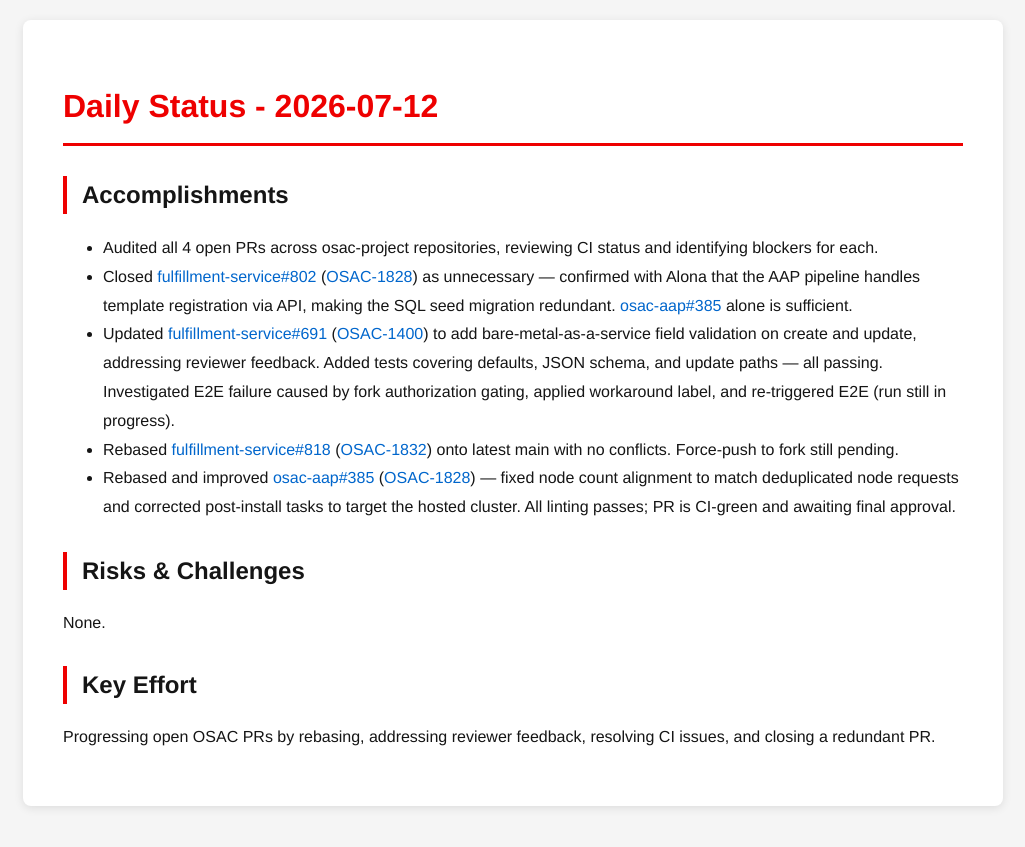
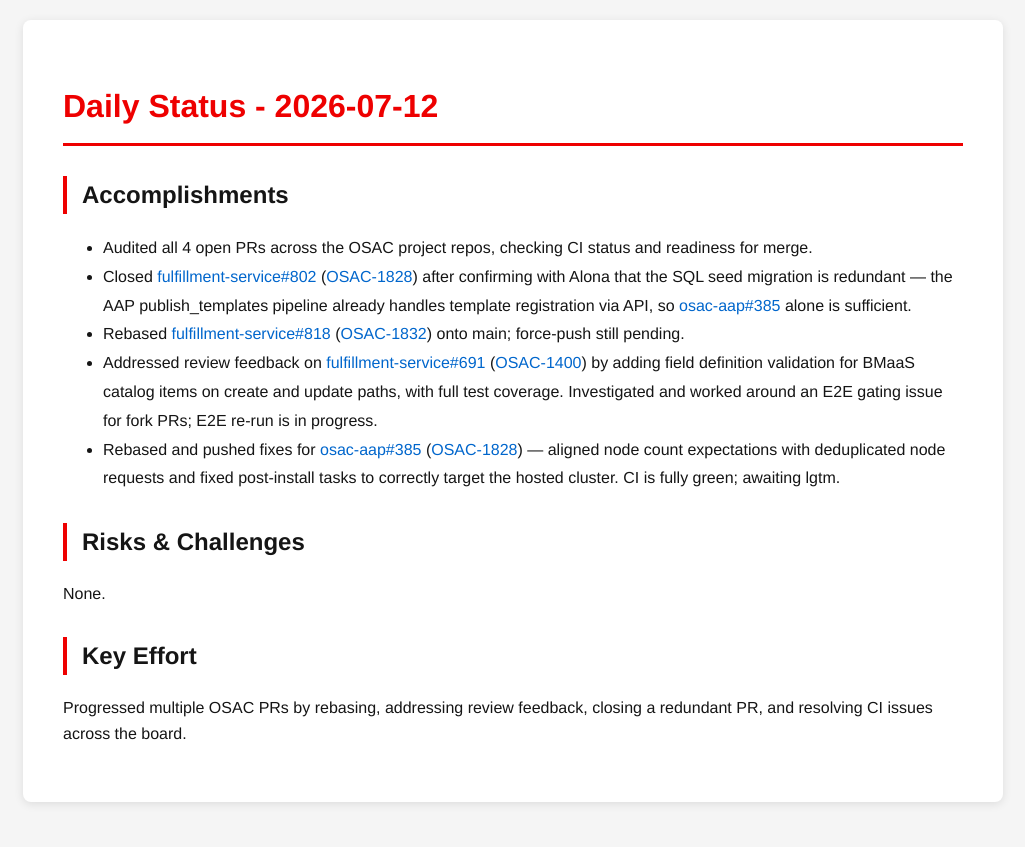
Before and after one commit to tzvatot/daily-status, a Jekyll site: the page built from 2026-07-12.md, in a window 1280 px wide. Shown: the top 847 px of the page, without its empty margins (127-1152 px from the left). Built offline with Jekyll 4.4.1, drawn with Linux system fonts in a browser that asks for light colours.

Commit message:
Daily status update - 2026-07-12

```diff
--- a/2026-07-12.md
+++ b/2026-07-12.md
@@ -7,14 +7,14 @@ date: 2026-07-12
 # Daily Status - 2026-07-12
 
 ## Accomplishments
-- Audited all 4 open PRs across osac-project repositories, reviewing CI status and identifying blockers for each.
-- Closed [fulfillment-service#802](https://github.com/osac-project/fulfillment-service/pull/802) ([OSAC-1828](https://redhat.atlassian.net/browse/OSAC-1828)) as unnecessary — confirmed with Alona that the AAP pipeline handles template registration via API, making the SQL seed migration redundant. [osac-aap#385](https://github.com/osac-project/osac-aap/pull/385) alone is sufficient.
-- Updated [fulfillment-service#691](https://github.com/osac-project/fulfillment-service/pull/691) ([OSAC-1400](https://redhat.atlassian.net/browse/OSAC-1400)) to add bare-metal-as-a-service field validation on create and update, addressing reviewer feedback. Added tests covering defaults, JSON schema, and update paths — all passing. Investigated E2E failure caused by fork authorization gating, applied workaround label, and re-triggered E2E (run still in progress).
-- Rebased [fulfillment-service#818](https://github.com/osac-project/fulfillment-service/pull/818) ([OSAC-1832](https://redhat.atlassian.net/browse/OSAC-1832)) onto latest main with no conflicts. Force-push to fork still pending.
-- Rebased and improved [osac-aap#385](https://github.com/osac-project/osac-aap/pull/385) ([OSAC-1828](https://redhat.atlassian.net/browse/OSAC-1828)) — fixed node count alignment to match deduplicated node requests and corrected post-install tasks to target the hosted cluster. All linting passes; PR is CI-green and awaiting final approval.
+- Audited all 4 open PRs across the OSAC project repos, checking CI status and readiness for merge.
+- Closed [fulfillment-service#802](https://github.com/osac-project/fulfillment-service/pull/802) ([OSAC-1828](https://redhat.atlassian.net/browse/OSAC-1828)) after confirming with Alona that the SQL seed migration is redundant — the AAP publish_templates pipeline already handles template registration via API, so [osac-aap#385](https://github.com/osac-project/osac-aap/pull/385) alone is sufficient.
+- Rebased [fulfillment-service#818](https://github.com/osac-project/fulfillment-service/pull/818) ([OSAC-1832](https://redhat.atlassian.net/browse/OSAC-1832)) onto main; force-push still pending.
+- Addressed review feedback on [fulfillment-service#691](https://github.com/osac-project/fulfillment-service/pull/691) ([OSAC-1400](https://redhat.atlassian.net/browse/OSAC-1400)) by adding field definition validation for BMaaS catalog items on create and update paths, with full test coverage. Investigated and worked around an E2E gating issue for fork PRs; E2E re-run is in progress.
+- Rebased and pushed fixes for [osac-aap#385](https://github.com/osac-project/osac-aap/pull/385) ([OSAC-1828](https://redhat.atlassian.net/browse/OSAC-1828)) — aligned node count expectations with deduplicated node requests and fixed post-install tasks to correctly target the hosted cluster. CI is fully green; awaiting lgtm.
 
 ## Risks & Challenges
 None.
 
 ## Key Effort
-Progressing open OSAC PRs by rebasing, addressing reviewer feedback, resolving CI issues, and closing a redundant PR.
+Progressed multiple OSAC PRs by rebasing, addressing review feedback, closing a redundant PR, and resolving CI issues across the board.
```
